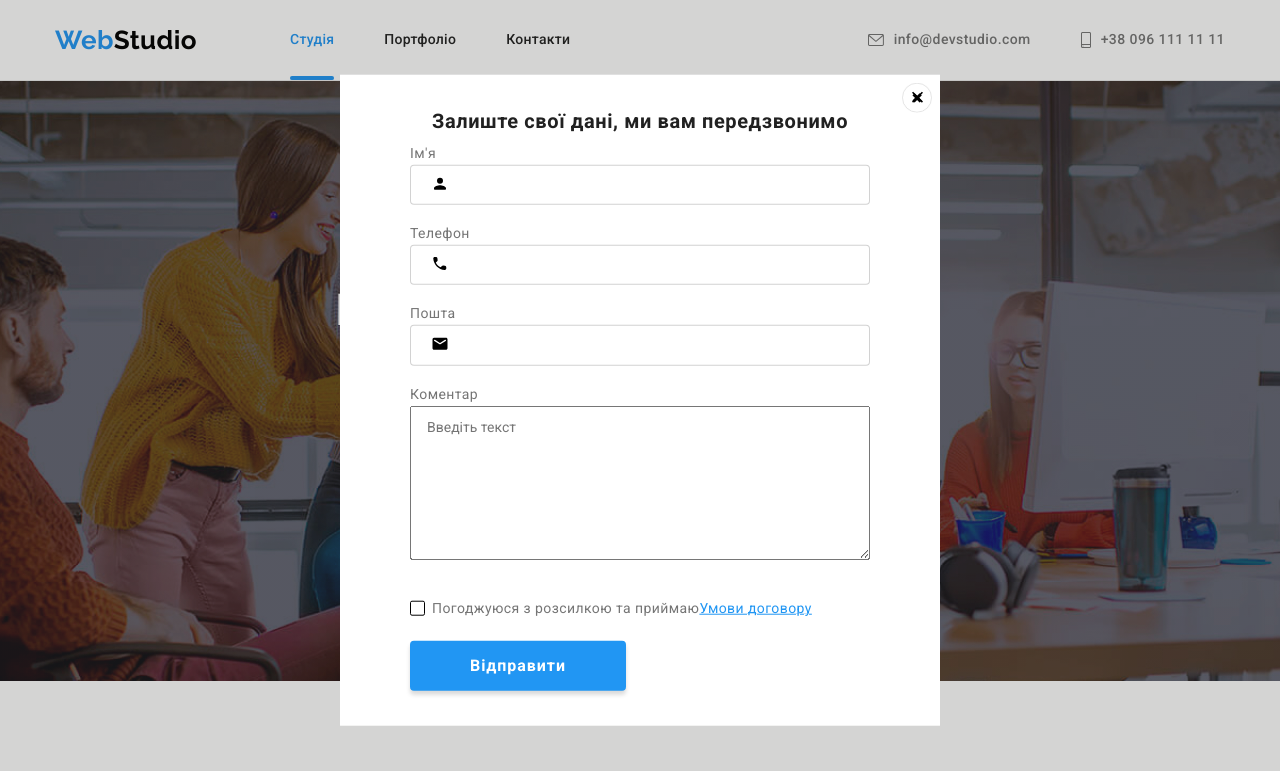
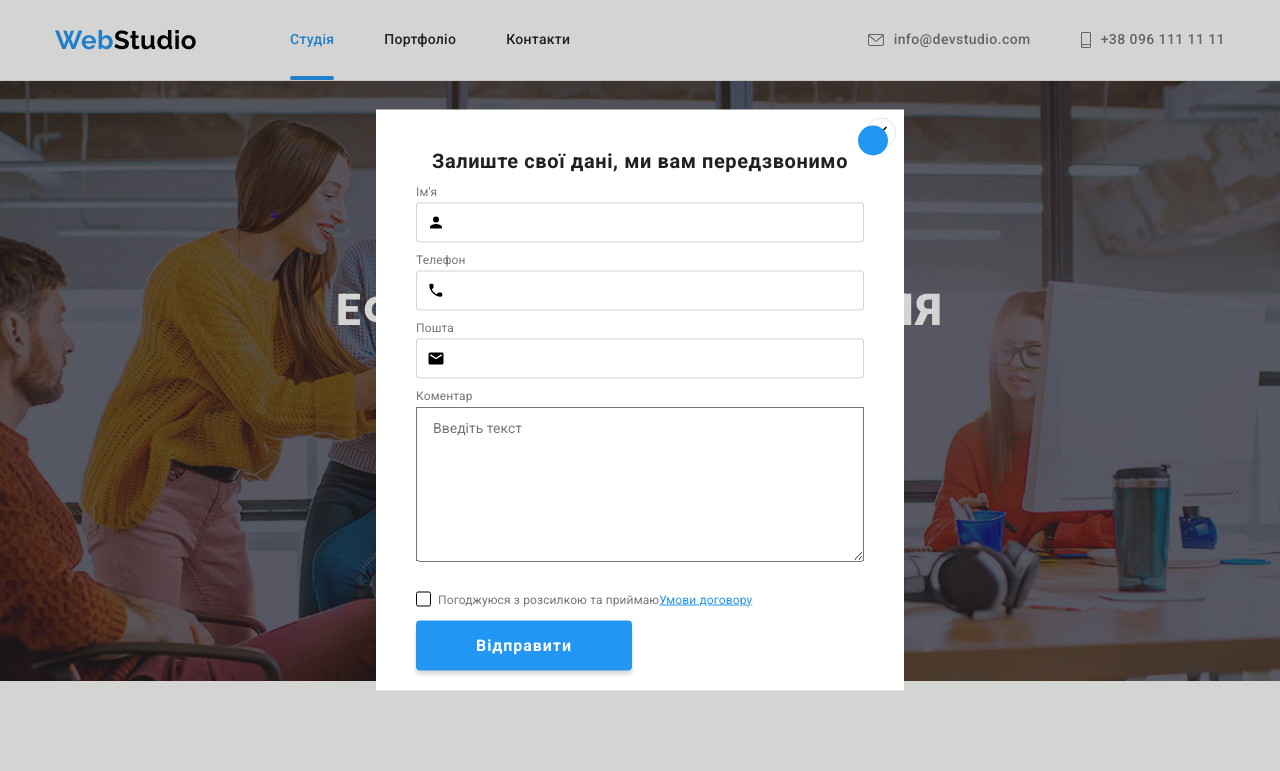
Before and after one commit to Anastasiia-Berehovykh/goit-markup-hw-6, a plain HTML site: page index.html in a window 1280 px wide. Both pictures are taken after a click on the button "Замовити послугу". Shown: the top 771 px of the page. Drawn offline with nearby package versions, Linux system fonts and the light colour scheme.

Commit message:
modal-three

```diff
--- a/css/styles.css
+++ b/css/styles.css
@@ -231,32 +231,49 @@ button {
   top: 50%;
   left: 50%;
 
-  width: 600px;
-
-  padding: 15px;
+  width: 528px;
+height: 581px;
+  padding: 40px;
   background-color: #ffffff;
 
   opacity: 1;
   transform: translate(-50%, -50%) scale(1);
   transition: 250ms var(--timing-function);
 }
+/* .modal-close{
+
+  display: inline-block;
+
+  margin-top: 8px;
+  margin-right: 8px;
+  width: 30px;
+  height: 30px;
+
+  border-radius: 50%;
+  fill: orange;
+
+  background: #904040;
+border: 1px solid rgba(0, 0, 0, 0.1);
+}
+
+.modal-close:focus{
+  fill: orange;
+  }  */
+
 .form {
-  width: 500px;
 
-  margin-right: auto;
-  margin-left: auto;
-  padding: 20px;
+
 }
 .form-field {
   position: relative;
 
   display: flex;
   flex-direction: column;
-  margin-bottom: 20px;
+  margin-bottom: 10px;
 }
-.form-field:focus-within .icon-form {
+ /* .form-field:focus-within .icon-form {
   fill: var(--accent);
-}
+}  */
 
 .form-name {
   margin-bottom: 12px;
@@ -272,13 +289,30 @@ button {
 
 .form-field label {
   margin-bottom: 4px;
+
+font-weight: 400;
+font-size: 12px;
+line-height: 1.17;
+letter-spacing: 0.01em;
+
+color: var(--primary-text-color);
+
 }
 .form-field input {
   margin: 0;
   padding: 11px 12px;
-  padding-left: 50px;
+  padding-left: 40px;
   border: 1px solid rgba(33, 33, 33, 0.2);
   border-radius: 4px;
+  outline: transparent;
+}
+
+.form-input:focus +.icon-form{
+
+  fill: var(--accent);
+}
+.form-label:focus + .form-input{
+  border-color: var(--accent);
 }
 
 .form-field input::placeholder {
@@ -286,14 +320,15 @@ button {
 }
 .icon-form {
   position: absolute;
+  display: inline-block;
   top: 50%;
-  left: 30px;
-  display: inline-block;
+  left: 20px;
+
   width: 18px;
   height: 18px;
 
   transform: translateX(-50%);
-  transition: 250ms var(--timing-function);
+  transition: fill 250ms var(--timing-function);
 }
 .checkbox {
   position: absolute;
@@ -345,20 +380,27 @@ button {
 
 .button-modal {
   position: absolute;
-  top: 0;
-  right: 0;
+  top: 8px;
+  right: 8px;
   border-radius: 50%;
   width: 30px;
   height: 30px;
   padding: 6px;
-  margin-top: 8px;
-  margin-right: 8px;
-  background-image: url(../img/close.svg);
+
+
+
 }
-.modal-icon {
+.modal-close{
+  position: absolute;
+  display: inline-block;
+  top: 8px;
+  right: 8px;
+  background-color: #2196f3;
   width: 30px;
   height: 30px;
+  border-radius: 50%;
 }
+
 .visually-hidden {
   position: absolute;
   width: 1px;
--- a/index.html
+++ b/index.html
@@ -60,36 +60,36 @@
         <div class="modal">
           <form class="form">
             <p class="form-name">Залиште свої дані, ми вам передзвонимо</p>
-            <p class="form-field">
-              <label for="name">Ім'я</label>
+            <div class="form-field">
+              <label for="name" class="form-label">Ім'я</label>
 
               <input class="form-input" type="text" name="name" id="name" />
-              <span>
+
                 <svg class="icon-form">
                   <use href="./img/sprite1.svg#icon-person-modal"></use>
                 </svg>
-              </span>
-            </p>
-            <p class="form-field">
+
+            </div>
+            <div class="form-field">
               <label for="tel">Телефон</label>
               <input class="form-input" type="tel" name="tel" id="tel" />
 
-              <span>
+
                 <svg class="icon-form">
                   <use href="./img/sprite1.svg#icon-phone-modal"></use>
                 </svg>
-              </span>
-            </p>
-            <p class="form-field">
+
+            </div>
+            <div class="form-field">
               <label for="email">Пошта</label>
               <input class="form-input" type="email" name="email" id="email" />
-              <span>
+
                 <svg class="icon-form">
                   <use href="./img/sprite1.svg#icon-email-modal"></use>
                 </svg>
-              </span>
-            </p>
-            <p class="form-field">
+
+            </div>
+            <div class="form-field">
               <label for="comment">Коментар</label>
               <textarea
                 class="comment"
@@ -99,8 +99,8 @@
                 rows="8"
                 placeholder="Введіть текст"
               ></textarea>
-            </p>
-            <p class="form-field">
+            </div>
+            <div class="form-field">
               <label class="checkbox-form">
                 <input class="checkbox" type="checkbox" name="policy" />
                 <span class="checkbox-icon">
@@ -111,13 +111,31 @@
                 Погоджуюся з розсилкою та приймаю
                 <span class="form-link">Умови договору</span>
               </label>
-            </p>
+            </div>
             <button class="button primary forma" type="submit">
               Відправити
             </button>
           </form>
 
-          <button class="button-modal" data-modal-close>&#10006;</button>
+
+            <button class="button-modal" data-modal-close>
+              <span class="modal-close">
+                <svg>
+                  <use href="./img/close-black.svg"></use>
+                </svg>
+              </span>
+            </button>
+
+
+
+
+
+
+
+
+
+
+
         </div>
       </div>
 
```
Also changed, not shown: img/close-black.svg (added).
